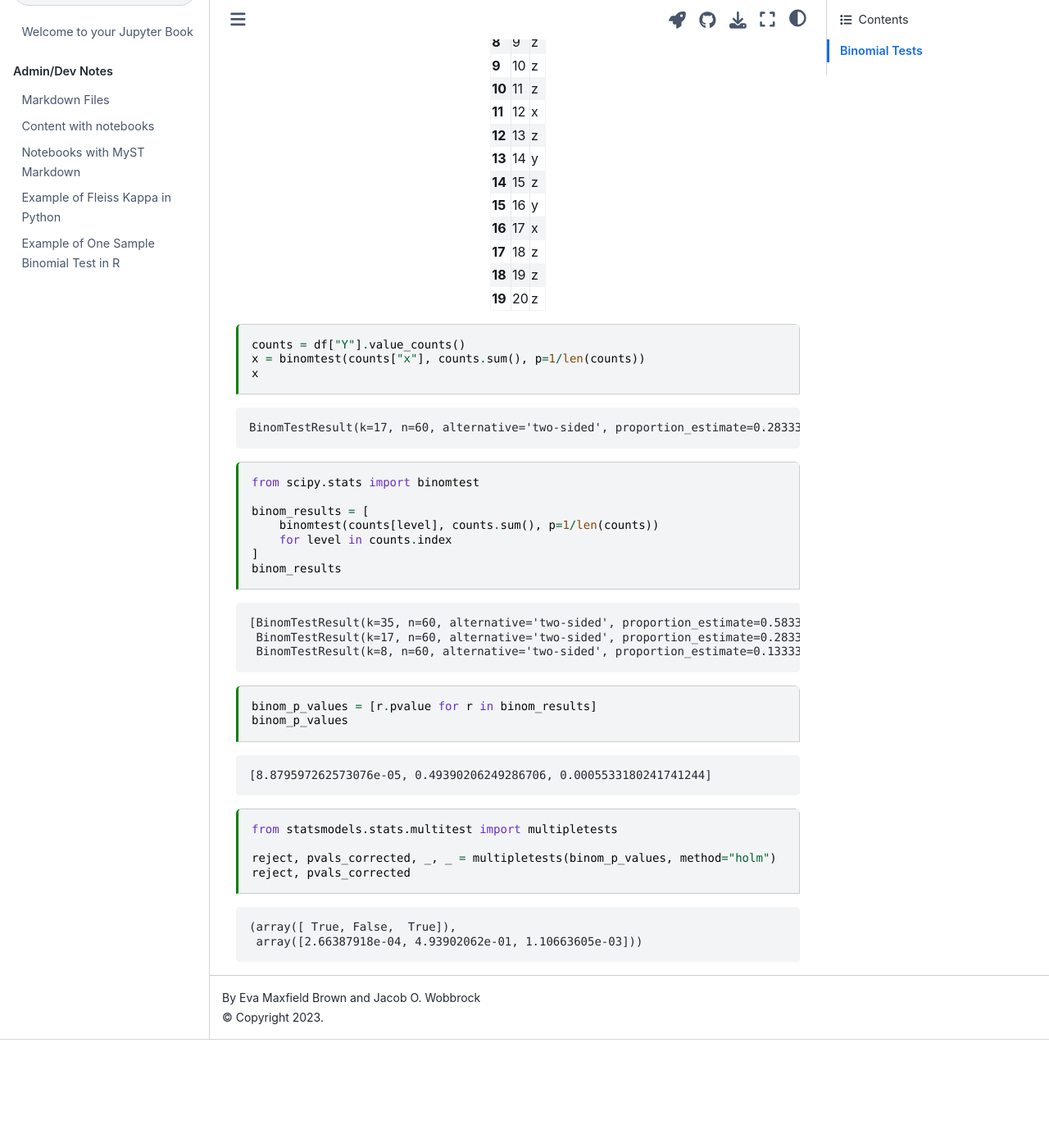
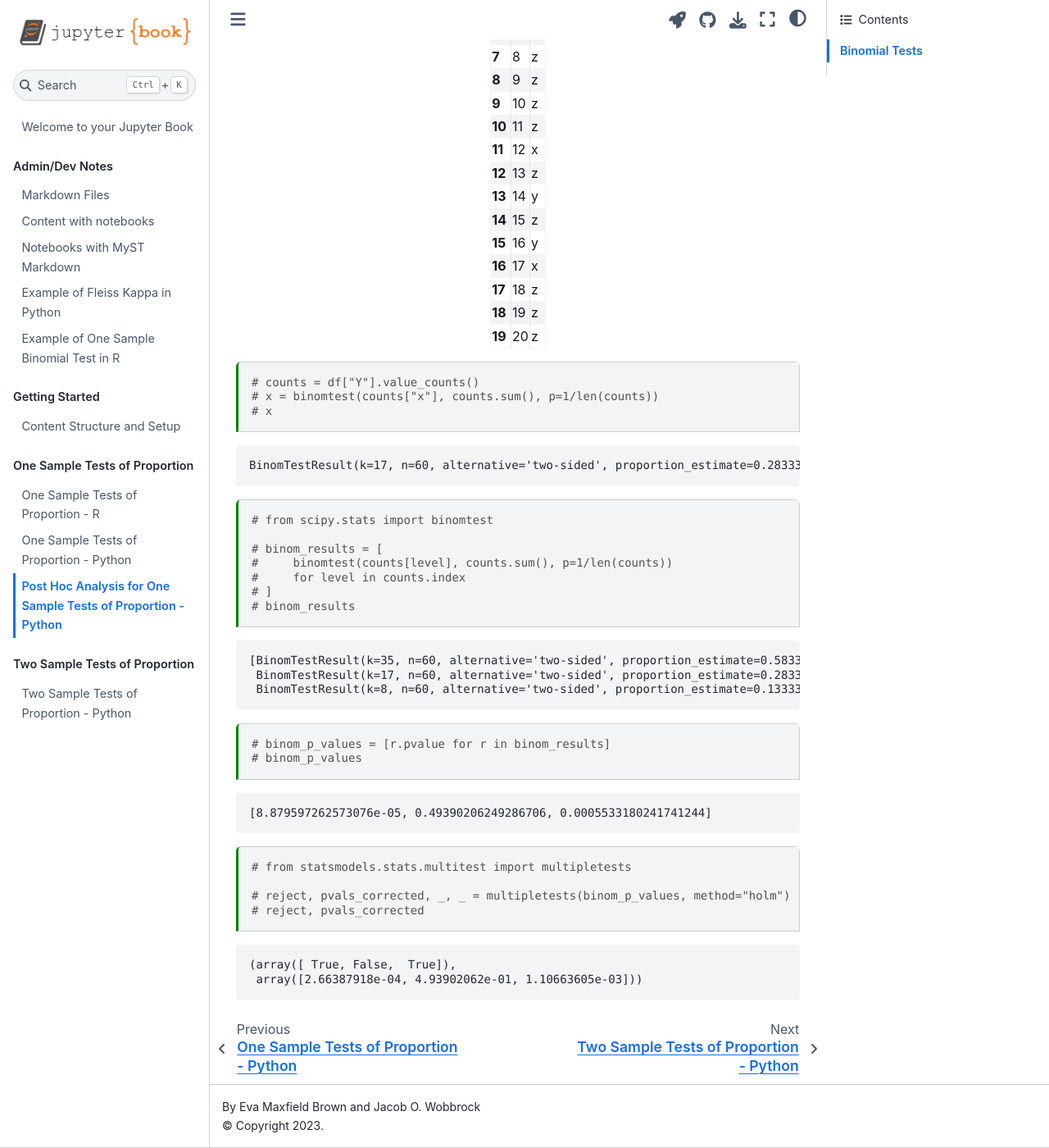
Before and after one commit to evamaxfield/statsbook, a Jupyter Book: the page built from content/01-proportions/one-sample-post-hoc-tests-py.ipynb, in a window 1280 px wide and 1400 px high, scrolled down 800 px. Shown: the whole window at 82% size. Built offline with Jupyter Book 1.0.4 settings and Sphinx 7.4.7 and the Sphinx Book theme 1.1.4, drawn with Linux system fonts in a browser that asks for light colours; pages that are not in the unit, such as notebooks, are missing from menus; before the commit the page ends 2068 px from its top, so only the background shows below that; some of the changed text lies outside the part shown.

Commit message:
Fix table of contents and rerun all notebooks

```diff
--- a/_toc.yml
+++ b/_toc.yml
@@ -13,4 +13,12 @@
   - file: content/_admin/example-r.ipynb
 - caption: Getting Started
   chapters:
-  - file: content/0-setup/content-structure-and-setup
+  - file: content/00-setup/content-structure-and-setup.md
+- caption: One Sample Tests of Proportion
+  chapters:
+  - file: content/01-proportions/one-sample-tests-r.ipynb
+  - file: content/01-proportions/one-sample-tests-py.ipynb
+  - file: content/01-proportions/one-sample-post-hoc-tests-py.ipynb
+- caption: Two Sample Tests of Proportion
+  chapters:
+  - file: content/01-proportions/two-sample-tests-py.ipynb
```
Also changed, not shown: content/01-proportions/one-sample-post-hoc-tests-py.ipynb, content/01-proportions/one-sample-tests-py.ipynb, content/01-proportions/one-sample-tests-r.ipynb, content/01-proportions/two-sample-tests-py.ipynb.
